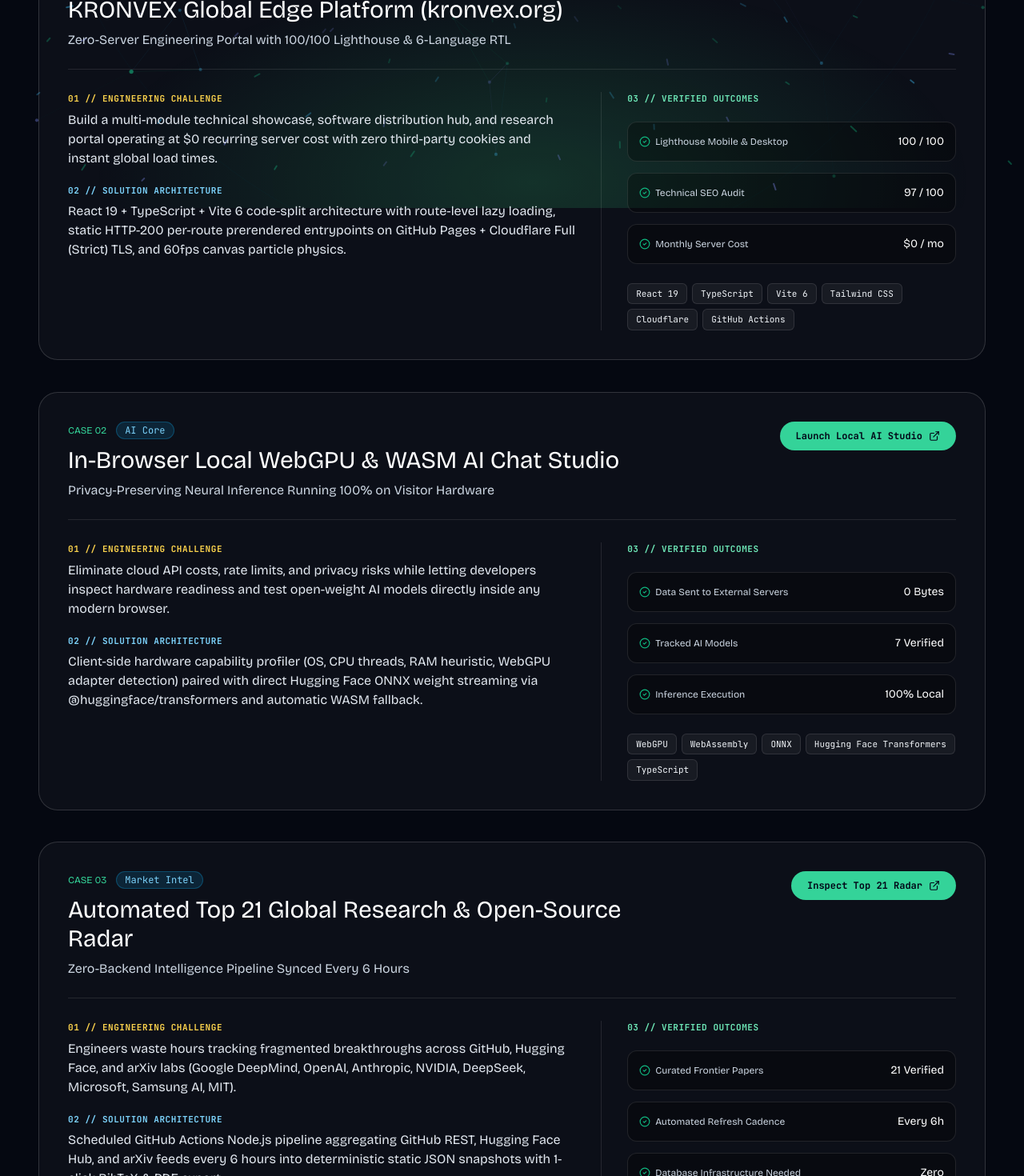
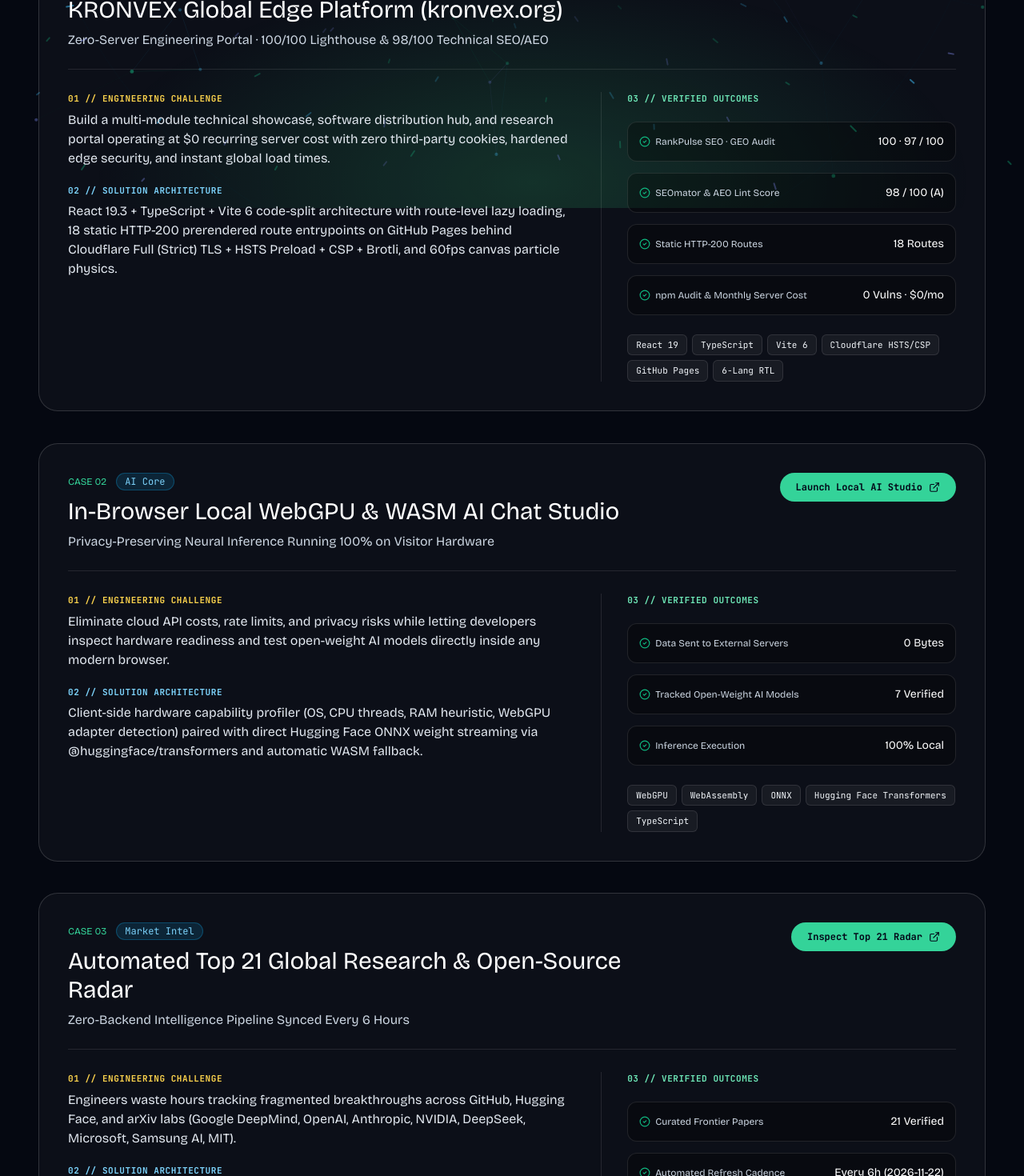
Before and after one commit to KRONVEX/KRONVEX.github.io, a React (Vite) app: page /work in a window 1280 px wide. Shown: the part 540-2010 px from the top of the page at 80% size. Built offline with nearby package versions, Linux system fonts and the light colour scheme; a web font is replaced by a local one.

Commit message:
feat(work): localize Work/Services/Playbook in Footer & sync live kronvex.org metrics in WorkPage

```diff
--- a/src/components/Footer.tsx
+++ b/src/components/Footer.tsx
@@ -56,8 +56,8 @@ export function Footer({ onOpenTerminal }: FooterProps) {
       {
         heading: t.footer.groups.enterprise,
         items: [
-          { label: 'Services & Engagement Models', to: '/services' },
-          { label: 'Engineering Case Studies', to: '/work' },
+          { label: t.footer.links.servicesEngagement, to: '/services' },
+          { label: t.footer.links.workCaseStudies, to: '/work' },
           { label: t.footer.links.enterpriseOverview, to: '/enterprise' },
           { label: t.footer.links.customApps, to: '/enterprise#custom-apps' },
           { label: t.footer.links.privateAiRag, to: '/enterprise#private-ai' },
@@ -82,7 +82,7 @@ export function Footer({ onOpenTerminal }: FooterProps) {
       {
         heading: t.footer.groups.developers,
         items: [
-          { label: 'Engineering Playbook & Glossary', to: '/playbook' },
+          { label: t.footer.links.engineeringPlaybook, to: '/playbook' },
           { label: t.footer.links.githubOrg, href: ORG_META.githubUrl },
           { label: t.footer.links.platformReleases, href: 'https://github.com/KRONVEX/KRONVEX.github.io/releases' },
           { label: t.footer.links.platformDocs, href: 'https://github.com/KRONVEX/KRONVEX.github.io#readme' },
@@ -198,7 +198,7 @@ export function Footer({ onOpenTerminal }: FooterProps) {
                           <a
                             href={item.href}
                             target={item.href?.startsWith('http') ? '_blank' : undefined}
-                            rel={item.href?.startsWith('http') ? 'noreferrer' : undefined}
+                            rel={item.href?.startsWith('http') ? 'noopener noreferrer' : undefined}
                             className="inline-flex items-center gap-1 text-slate-900 dark:text-white hover:text-emerald-700 dark:hover:text-emerald-300 transition"
                           >
                             <span>{item.label}</span>
--- a/src/i18n/locales/ar.ts
+++ b/src/i18n/locales/ar.ts
@@ -78,6 +78,9 @@ export const ar: TranslationSchema = {
       contributing: 'دليل المساهمة',
       codeOfConduct: 'قواعد السلوك',
       zeroTracking: 'خصوصية بلا تتبع',
+      servicesEngagement: 'الخدمات ونماذج التعاقد',
+      workCaseStudies: 'أعمالنا ودراسات الحالة (Work)',
+      engineeringPlaybook: 'دليل المنهجية ومعجم الـ AI',
     },
   },
   home: {
--- a/src/i18n/locales/de.ts
+++ b/src/i18n/locales/de.ts
@@ -78,6 +78,9 @@ export const de: TranslationSchema = {
       contributing: 'Mitwirken-Leitfaden',
       codeOfConduct: 'Verhaltenskodex',
       zeroTracking: 'Zero-Tracking-Datenschutz',
+      servicesEngagement: 'Services & Modelle',
+      workCaseStudies: 'Projekte & Fallstudien (Work)',
+      engineeringPlaybook: 'Playbook & KI-Glossar',
     },
   },
   home: {
--- a/src/i18n/locales/en.ts
+++ b/src/i18n/locales/en.ts
@@ -78,6 +78,9 @@ export const en: TranslationSchema = {
       contributing: 'Contributing Guidelines',
       codeOfConduct: 'Code of Conduct',
       zeroTracking: 'Zero-Tracking Privacy',
+      servicesEngagement: 'Services & Engagement Models',
+      workCaseStudies: 'Work & Case Studies',
+      engineeringPlaybook: 'Playbook & AI Glossary',
     },
   },
   home: {
--- a/src/i18n/locales/es.ts
+++ b/src/i18n/locales/es.ts
@@ -78,6 +78,9 @@ export const es: TranslationSchema = {
       contributing: 'Guía de Contribución',
       codeOfConduct: 'Código de Conducta',
       zeroTracking: 'Privacidad Cero Rastreo',
+      servicesEngagement: 'Servicios y Modelos',
+      workCaseStudies: 'Proyectos y Casos (Work)',
+      engineeringPlaybook: 'Playbook y Glosario IA',
     },
   },
   home: {
--- a/src/i18n/locales/fr.ts
+++ b/src/i18n/locales/fr.ts
@@ -78,6 +78,9 @@ export const fr: TranslationSchema = {
       contributing: 'Guide de Contribution',
       codeOfConduct: 'Code de Conduite',
       zeroTracking: 'Confidentialité Zéro Tracking',
+      servicesEngagement: 'Services & Modèles',
+      workCaseStudies: 'Réalisations & Études (Work)',
+      engineeringPlaybook: 'Playbook & Glossaire IA',
     },
   },
   home: {
--- a/src/i18n/locales/zh-CN.ts
+++ b/src/i18n/locales/zh-CN.ts
@@ -78,6 +78,9 @@ export const zhCN: TranslationSchema = {
       contributing: '贡献指南',
       codeOfConduct: '行为准则',
       zeroTracking: '零追踪隐私标准',
+      servicesEngagement: '服务与合作模式',
+      workCaseStudies: '案例研究与作品 (Work)',
+      engineeringPlaybook: '工程手册与 AI 术语表',
     },
   },
   home: {
--- a/src/i18n/types.ts
+++ b/src/i18n/types.ts
@@ -94,6 +94,9 @@ export interface TranslationSchema {
       contributing: string;
       codeOfConduct: string;
       zeroTracking: string;
+      servicesEngagement: string;
+      workCaseStudies: string;
+      engineeringPlaybook: string;
     };
   };
   home: {
--- a/src/pages/WorkPage.tsx
+++ b/src/pages/WorkPage.tsx
@@ -1,7 +1,9 @@
 import { useState } from 'react';
 import { Link } from 'react-router-dom';
-import { ArrowRight, CheckCircle2, Cpu, ExternalLink, Flame, Layers, ShieldCheck, Sparkles } from 'lucide-react';
+import { ArrowRight, CheckCircle2, ExternalLink, Layers, ShieldCheck, Sparkles } from 'lucide-react';
 import { ScrollReveal, ScrollScrubText } from '../components/KineticScrollText';
+import { KRONVEX_MODELS, KRONVEX_SKILLS } from '../data/catalog';
+import liveGithub from '../data/live-github.json';
 
 type CaseCategory = 'All' | 'Systems' | 'AI Core' | 'Market Intel';
 
@@ -19,23 +21,26 @@ interface CaseStudy {
   liveLabel: string;
 }
 
+const SYNC_DATE = liveGithub.syncedAt.slice(0, 10);
+
 const CASE_STUDIES: CaseStudy[] = [
   {
     id: 'kronvex-platform',
     code: 'CASE 01',
     category: 'Systems',
     title: 'KRONVEX Global Edge Platform (kronvex.org)',
-    subtitle: 'Zero-Server Engineering Portal with 100/100 Lighthouse & 6-Language RTL',
+    subtitle: 'Zero-Server Engineering Portal · 100/100 Lighthouse & 98/100 Technical SEO/AEO',
     challenge:
-      'Build a multi-module technical showcase, software distribution hub, and research portal operating at $0 recurring server cost with zero third-party cookies and instant global load times.',
+      'Build a multi-module technical showcase, software distribution hub, and research portal operating at $0 recurring server cost with zero third-party cookies, hardened edge security, and instant global load times.',
     architecture:
-      'React 19 + TypeScript + Vite 6 code-split architecture with route-level lazy loading, static HTTP-200 per-route prerendered entrypoints on GitHub Pages + Cloudflare Full (Strict) TLS, and 60fps canvas particle physics.',
+      'React 19.3 + TypeScript + Vite 6 code-split architecture with route-level lazy loading, 18 static HTTP-200 prerendered route entrypoints on GitHub Pages behind Cloudflare Full (Strict) TLS + HSTS Preload + CSP + Brotli, and 60fps canvas particle physics.',
     metrics: [
-      { label: 'Lighthouse Mobile & Desktop', value: '100 / 100' },
-      { label: 'Technical SEO Audit', value: '97 / 100' },
-      { label: 'Monthly Server Cost', value: '$0 / mo' },
+      { label: 'RankPulse SEO · GEO Audit', value: '100 · 97 / 100' },
+      { label: 'SEOmator & AEO Lint Score', value: '98 / 100 (A)' },
+      { label: 'Static HTTP-200 Routes', value: '18 Routes' },
+      { label: 'npm Audit & Monthly Server Cost', value: '0 Vulns · $0/mo' },
     ],
-    stack: ['React 19', 'TypeScript', 'Vite 6', 'Tailwind CSS', 'Cloudflare', 'GitHub Actions'],
+    stack: ['React 19', 'TypeScript', 'Vite 6', 'Cloudflare HSTS/CSP', 'GitHub Pages', '6-Lang RTL'],
     liveRoute: '/',
     liveLabel: 'Explore Live Platform',
   },
@@ -51,7 +56,7 @@ const CASE_STUDIES: CaseStudy[] = [
       'Client-side hardware capability profiler (OS, CPU threads, RAM heuristic, WebGPU adapter detection) paired with direct Hugging Face ONNX weight streaming via @huggingface/transformers and automatic WASM fallback.',
     metrics: [
       { label: 'Data Sent to External Servers', value: '0 Bytes' },
-      { label: 'Tracked AI Models', value: '7 Verified' },
+      { label: 'Tracked Open-Weight AI Models', value: `${KRONVEX_MODELS.length} Verified` },
       { label: 'Inference Execution', value: '100% Local' },
     ],
     stack: ['WebGPU', 'WebAssembly', 'ONNX', 'Hugging Face Transformers', 'TypeScript'],
@@ -70,8 +75,8 @@ const CASE_STUDIES: CaseStudy[] = [
       'Scheduled GitHub Actions Node.js pipeline aggregating GitHub REST, Hugging Face Hub, and arXiv feeds every 6 hours into deterministic static JSON snapshots with 1-click BibTeX & PDF export.',
     metrics: [
       { label: 'Curated Frontier Papers', value: '21 Verified' },
-      { label: 'Automated Refresh Cadence', value: 'Every 6h' },
-      { label: 'Database Infrastructure Needed', value: 'Zero' },
+      { label: 'Automated Refresh Cadence', value: `Every 6h (${SYNC_DATE})` },
+      { label: 'Database Infrastructure Needed', value: 'Zero ($0/mo)' },
     ],
     stack: ['Node.js CI', 'GitHub REST API', 'Hugging Face API', 'arXiv API', 'Static JSON'],
     liveRoute: '/research',
@@ -88,9 +93,9 @@ const CASE_STUDIES: CaseStudy[] = [
     architecture:
       'Interactive Markdown inspector coupled with an on-demand lazy-loaded client-side JSZip packager that compiles custom multi-skill .ZIP archives directly in browser memory.',
     metrics: [
+      { label: 'Curated Production Skills', value: `${KRONVEX_SKILLS.length} Verified` },
       { label: 'Initial Bundle Impact', value: '0 KB (Lazy)' },
       { label: 'Compatible Agent Runtimes', value: '4+ Runtimes' },
-      { label: 'Server Processing Required', value: 'None' },
     ],
     stack: ['SKILL.md Standard', 'JSZip', 'React Lazy', 'TypeScript'],
     liveRoute: '/skills',
@@ -253,7 +258,4 @@ export function WorkPage() {
   );
 }
 
-// Keep unused icons cleanly avoided (all imported icons used)
 export type { CaseStudy };
-void Cpu;
-void Flame;
```
